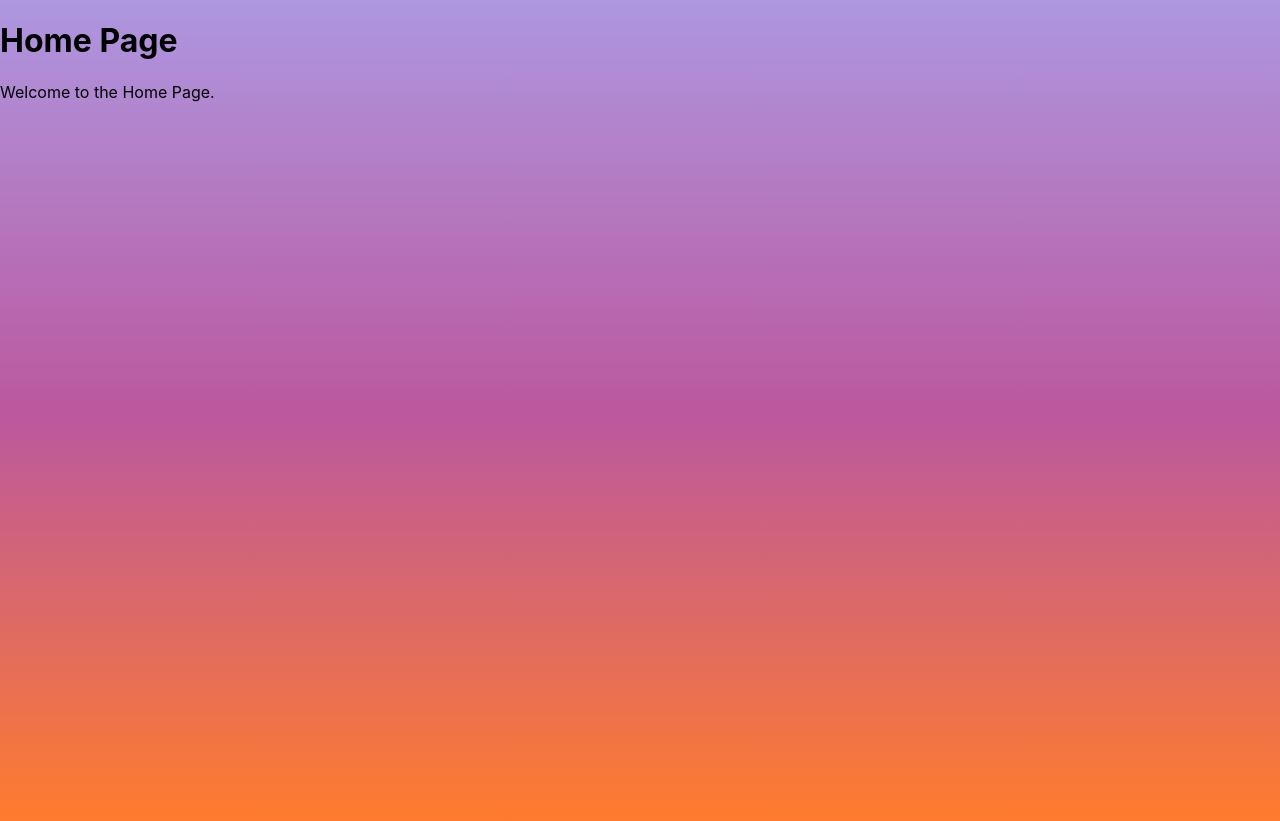
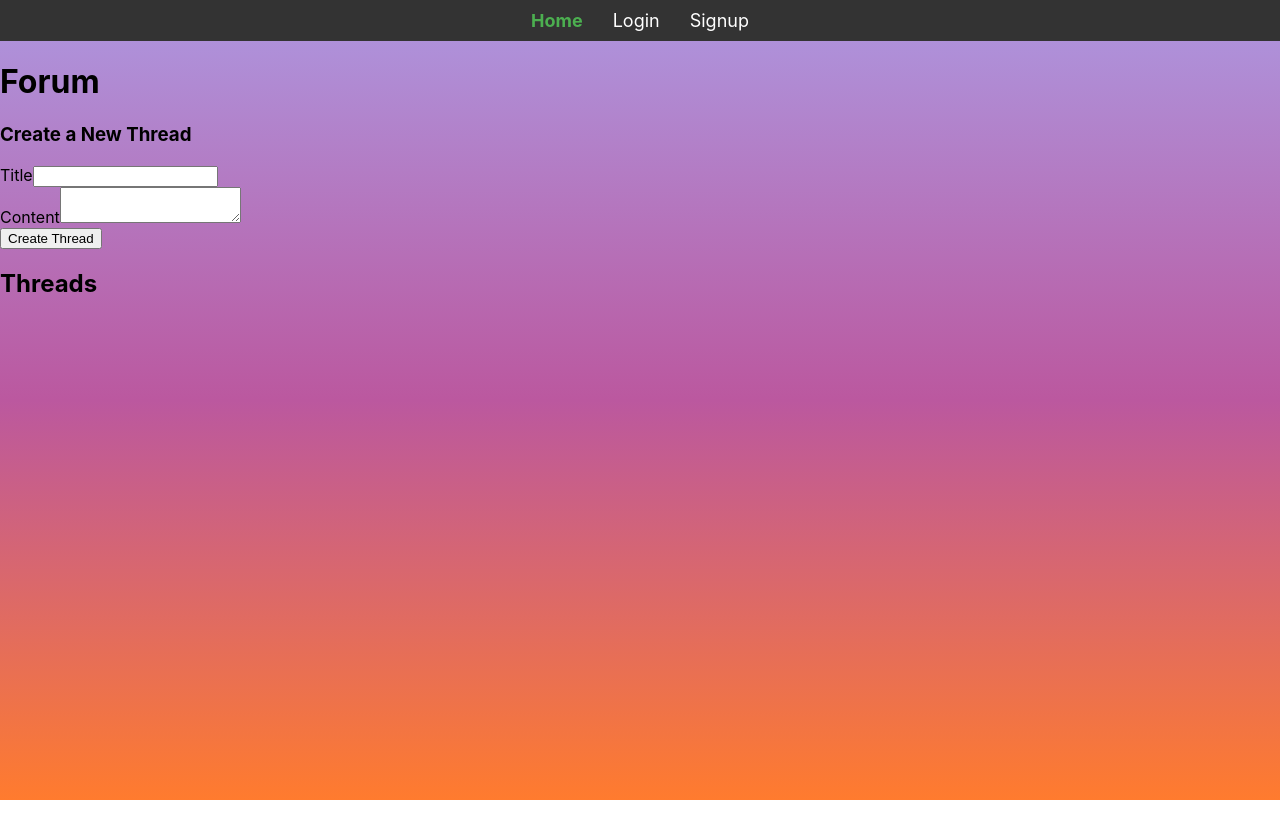
Before and after one commit to H0peXX/football_web, a React (Create React App) app in the folder football-web/: page / in a window 1280 px wide. After the commit the page ends 800 px from the top, so only its background shows below. Built offline with nearby package versions, Linux system fonts and the light colour scheme.

Commit message:
navbar and thread
nav thread

```diff
--- a/football-web/package.json
+++ b/football-web/package.json
@@ -8,6 +8,7 @@
     "@testing-library/user-event": "^13.5.0",
     "react": "^18.3.1",
     "react-dom": "^18.3.1",
+    "react-router-dom": "^6.28.0",
     "react-scripts": "5.0.1",
     "web-vitals": "^2.1.4"
   },
--- a/football-web/src/App.js
+++ b/football-web/src/App.js
@@ -1,18 +1,29 @@
 // App.js
-import React from 'react';
+import React, { useState } from 'react';
 import { BrowserRouter as Router, Route, Routes } from 'react-router-dom';
 import HomePage from './Component/Home/HomePage';
 import LoginSignup from './Component/LoginSignup/LoginSignup';
+import NavBar from './Component/navbar';
+import ForumPage from './Component/forumpage';
+import ThreadPage from './Component/threadpage';
 
 function App() {
   console.log("App component is rendering");
+  const [threads, setThreads] = useState([]); // Manage all threads
 
   return (
-    <Router>
+
+    <Router> {/* Wrap your Routes with Router */}
+    <NavBar />
       <Routes>
+        <Route path="/" element={<ForumPage threads={threads} setThreads={setThreads}/>} />
         <Route path="/" element={<HomePage />} />
-        <Route path="/login" element={<LoginSignup action="Login" />} />
-        <Route path="/signup" element={<LoginSignup action="Sign Up" />} />
+        <Route path="/login" element={<LoginSignup action="Login"/>} />
+        <Route path="/signup" element={<LoginSignup action="Sign Up"/>} />
+        <Route
+          path="/thread/:threadId"
+          element={<ThreadPage threads={threads}/>}
+        />
       </Routes>
     </Router>
   );
--- /dev/null
+++ b/football-web/src/Component/commentform.js
@@ -0,0 +1,28 @@
+// CommentForm.js
+import React, { useState } from 'react';
+
+function CommentForm({ addComment }) {
+  const [comment, setComment] = useState('');
+
+  const handleSubmit = (e) => {
+    e.preventDefault();
+    if (comment) {
+      addComment(comment);
+      setComment('');
+    }
+  };
+
+  return (
+    <form onSubmit={handleSubmit}>
+      <h3>Add a Comment</h3>
+      <textarea
+        value={comment}
+        onChange={(e) => setComment(e.target.value)}
+        required
+      />
+      <button type="submit">Post Comment</button>
+    </form>
+  );
+}
+
+export default CommentForm;
--- /dev/null
+++ b/football-web/src/Component/forumpage.js
@@ -0,0 +1,34 @@
+// ForumPage.js
+import React, { useState } from 'react';
+import { Link } from 'react-router-dom';
+import ThreadForm from './threadform';
+
+function ForumPage() {
+  const [threads, setThreads] = useState([]); // Store threads in state
+
+  // Add a new thread
+  const addThread = (title, content) => {
+    setThreads([
+      ...threads,
+      { id: threads.length + 1, title, content, comments: [] }
+    ]);
+  };
+
+  return (
+    <div>
+      <h1>Forum</h1>
+      <ThreadForm addThread={addThread} />
+
+      <h2>Threads</h2>
+      <ul>
+        {threads.map(thread => (
+          <li key={thread.id}>
+            <Link to={`/thread/${thread.id}`}>{thread.title}</Link>
+          </li>
+        ))}
+      </ul>
+    </div>
+  );
+}
+
+export default ForumPage;
--- /dev/null
+++ b/football-web/src/Component/navbar.css
@@ -0,0 +1,34 @@
+/* Component/Navigation/NavBar.css */
+.navbar {
+    background-color: #333;
+    padding: 10px;
+    display: flex;
+    justify-content: center;
+    align-items: center;
+  }
+
+  .navbar ul {
+    list-style-type: none;
+    padding: 0;
+    margin: 0;
+    display: flex;
+  }
+
+  .navbar li {
+    margin: 0 15px;
+  }
+
+  .nav-link {
+    color: white;
+    text-decoration: none;
+    font-size: 18px;
+  }
+
+  .nav-link:hover {
+    text-decoration: underline;
+  }
+
+  .nav-link.active {
+    font-weight: bold;
+    color: #4CAF50; /* Active link color */
+  }
--- /dev/null
+++ b/football-web/src/Component/navbar.js
@@ -0,0 +1,30 @@
+// Component/Navigation/NavBar.js
+import React from 'react';
+import { NavLink } from 'react-router-dom';
+import './navbar.css'; // Optional: For adding some custom styling
+
+function NavBar() {
+  return (
+    <nav className="navbar">
+      <ul>
+        <li>
+          <NavLink to="/" end className="nav-link" activeClassName="active">
+            Home
+          </NavLink>
+        </li>
+        <li>
+          <NavLink to="/login" className="nav-link" activeClassName="active">
+            Login
+          </NavLink>
+        </li>
+        <li>
+          <NavLink to="/signup" className="nav-link" activeClassName="active">
+            Signup
+          </NavLink>
+        </li>
+      </ul>
+    </nav>
+  );
+}
+
+export default NavBar;
--- /dev/null
+++ b/football-web/src/Component/threadform.js
@@ -0,0 +1,42 @@
+// ThreadForm.js
+import React, { useState } from 'react';
+
+function ThreadForm({ addThread }) {
+  const [title, setTitle] = useState('');
+  const [content, setContent] = useState('');
+
+  const handleSubmit = (e) => {
+    e.preventDefault();
+    if (title && content) {
+      addThread(title, content);
+      setTitle('');
+      setContent('');
+    }
+  };
+
+  return (
+    <form onSubmit={handleSubmit}>
+      <h3>Create a New Thread</h3>
+      <div>
+        <label>Title</label>
+        <input
+          type="text"
+          value={title}
+          onChange={(e) => setTitle(e.target.value)}
+          required
+        />
+      </div>
+      <div>
+        <label>Content</label>
+        <textarea
+          value={content}
+          onChange={(e) => setContent(e.target.value)}
+          required
+        />
+      </div>
+      <button type="submit">Create Thread</button>
+    </form>
+  );
+}
+
+export default ThreadForm;
--- /dev/null
+++ b/football-web/src/Component/threadpage.js
@@ -0,0 +1,48 @@
+// ThreadPage.js
+import React from 'react';
+import { useParams, useNavigate } from 'react-router-dom';
+import CommentForm from './commentform';
+
+function ThreadPage({ threads }) {
+  const { threadId } = useParams(); // Get thread ID from URL
+  const navigate = useNavigate();
+
+  console.log('Thread ID from URL:', threadId); // Debugging line to see the ID
+
+  if (!Array.isArray(threads)) {
+    // Ensure threads is an array
+    return <p>There are no threads available.</p>;
+  }
+
+  const thread = threads.find(t => t.id === parseInt(threadId)); // Check for matching ID
+
+  console.log('Found thread:', thread); // Debugging line to check the thread
+
+  if (!thread) {
+    return <p>Thread not found!</p>;
+  }
+
+  // Add a comment to the thread
+  const addComment = (comment) => {
+    thread.comments.push(comment);
+    navigate(`/thread/${thread.id}`);
+  };
+
+  return (
+    <div>
+      <h1>{thread.title}</h1>
+      <p>{thread.content}</p>
+
+      <h3>Comments</h3>
+      <ul>
+        {thread.comments.map((comment, index) => (
+          <li key={index}>{comment}</li>
+        ))}
+      </ul>
+
+      <CommentForm addComment={addComment} />
+    </div>
+  );
+}
+
+export default ThreadPage;
```
Also changed, not shown: 1 other file (tests, documents, lock files or other folders).
